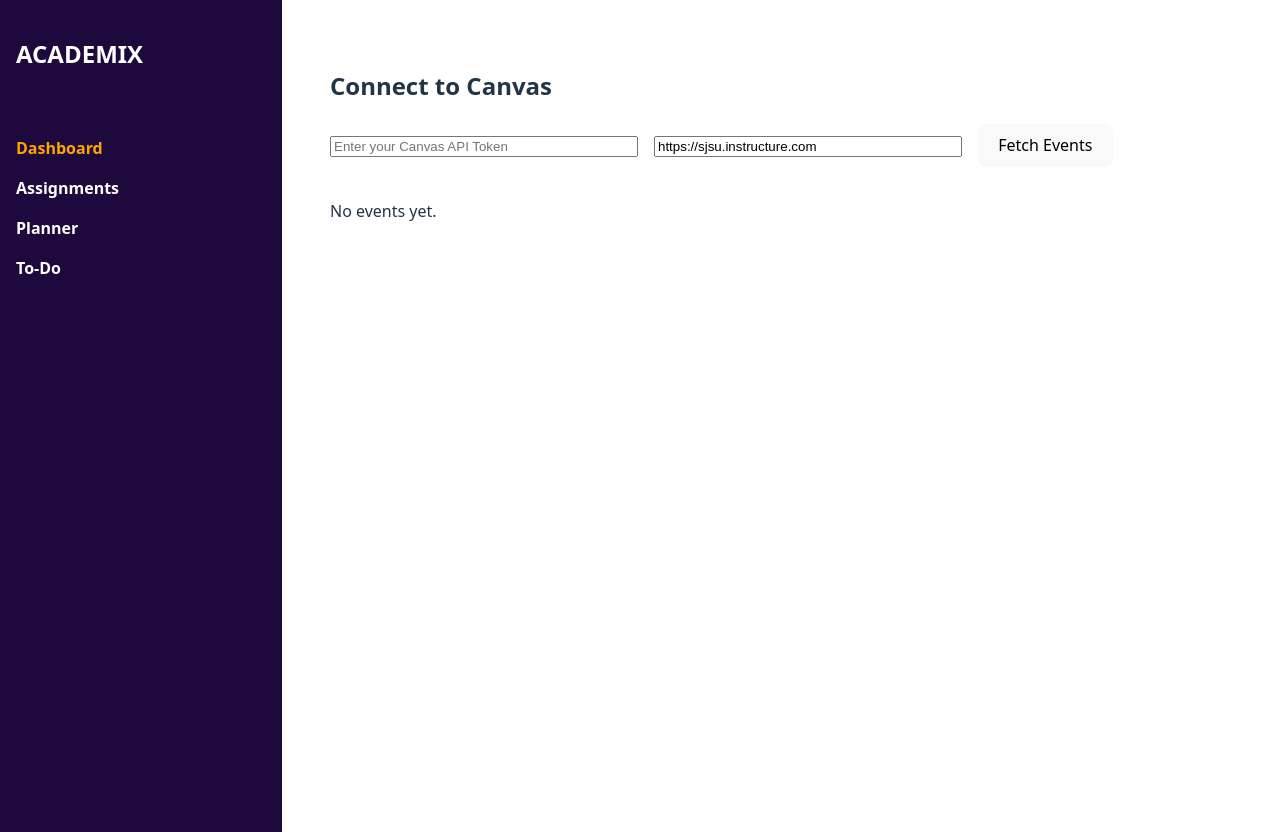
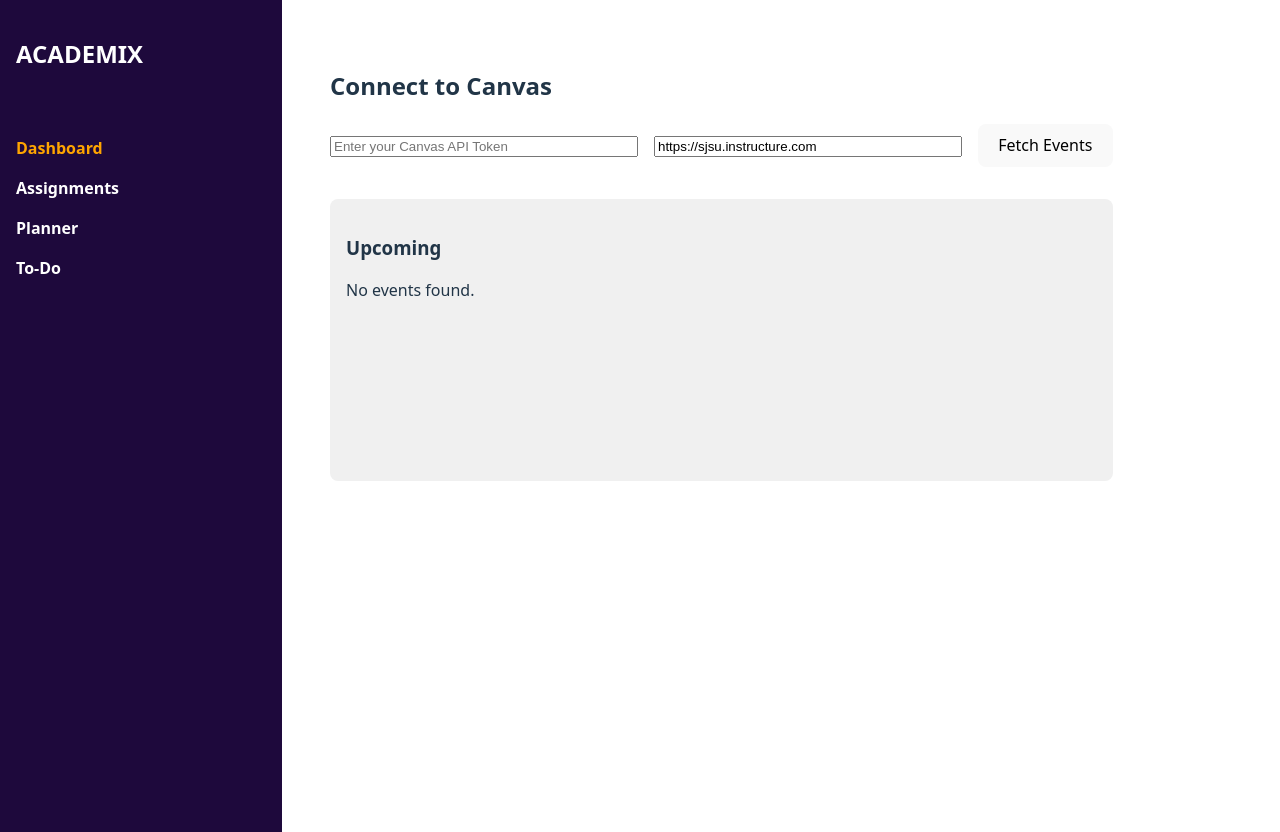
Before and after one commit to arsham-shirkouhi/academix, a React (Vite) app: page / in a window 1280 px wide. Built offline with nearby package versions, Linux system fonts and the light colour scheme; the HTML template or start-up script is replaced by a standard one.

Commit message:
FIx: removed unusde fetchUpcomingEvents and state from UpcomingEvents

```diff
--- a/src/components/UpcomingEvents.tsx
+++ b/src/components/UpcomingEvents.tsx
@@ -1,19 +1,8 @@
-import { useEffect, useState } from "react";
-import { fetchUpcomingEvents } from "../utils/canvasApi";
+type UpcomingEventsProps = {
+  events: any[];
+};
 
-function UpcomingEvents() {
-  const [events, setEvents] = useState<any[]>([]);
-
-  useEffect(() => {
-    // fetchUpcomingEvents()
-    //   .then((data) => {
-    //     console.log("Canvas data:", data);
-    //     setEvents(data);
-    //   })
-    //   .catch((err) => console.error("Canvas API error:", err));
-  }, []);
-
-
+function UpcomingEvents({ events }: UpcomingEventsProps) {
   return (
     <div
       style={{
@@ -42,7 +31,6 @@ function UpcomingEvents() {
       )}
     </div>
   );
-
 }
 
 export default UpcomingEvents;
--- a/src/pages/Dashboard.tsx
+++ b/src/pages/Dashboard.tsx
@@ -1,5 +1,6 @@
 import { useState } from "react";
 import { fetchUpcomingEvents } from "../utils/canvasApi";
+import UpcomingEvents from "../components/UpcomingEvents";
 
 function Dashboard() {
   const [token, setToken] = useState("");
@@ -38,18 +39,8 @@ function Dashboard() {
         <button onClick={handleFetch}>Fetch Events</button>
       </div>
 
-      {/* Displaying Canvas Events */}
-      <div>
-        {events.length > 0 ? (
-          <ul>
-            {events.map((event) => (
-              <li key={event.id}>{event.title}</li>
-            ))}
-          </ul>
-        ) : (
-          <p>No events yet.</p>
-        )}
-      </div>
+      {/* Upcoming Events Component */}
+      <UpcomingEvents events={events} />
     </div>
   );
 }
```
